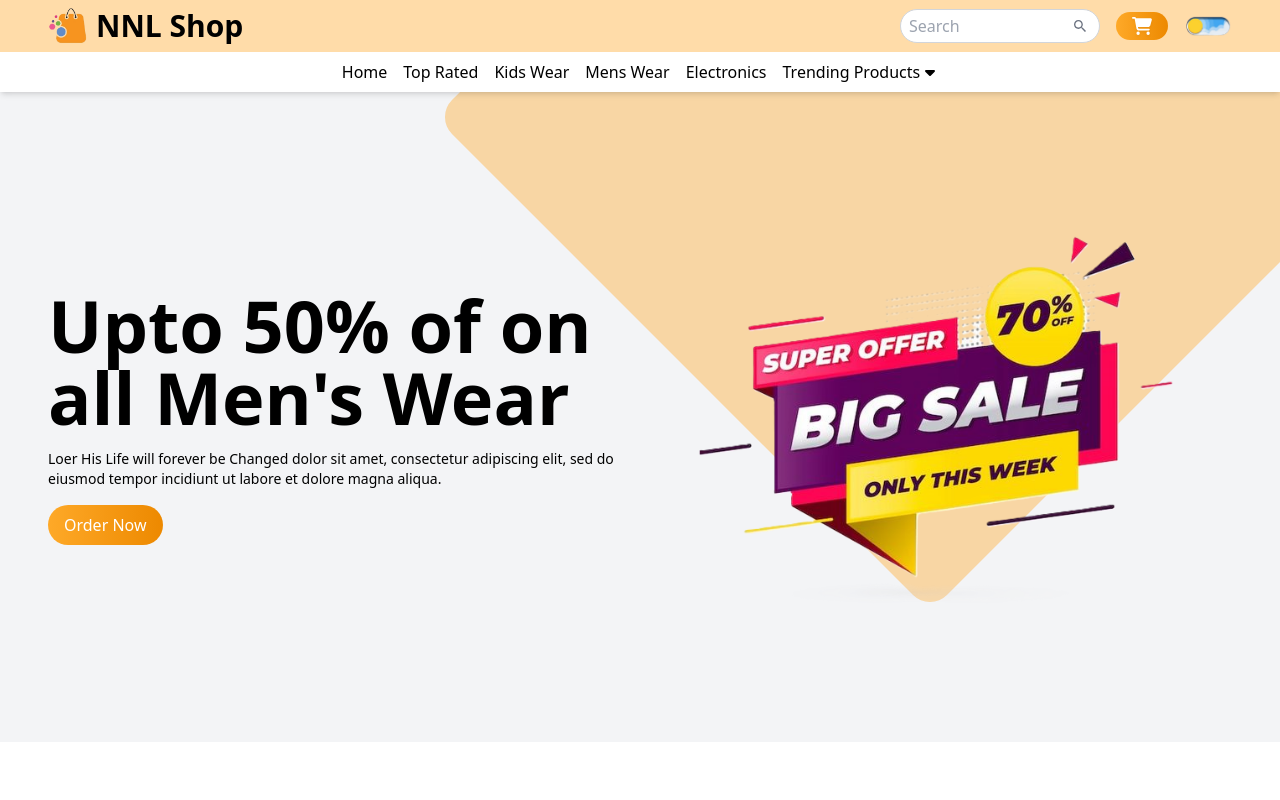
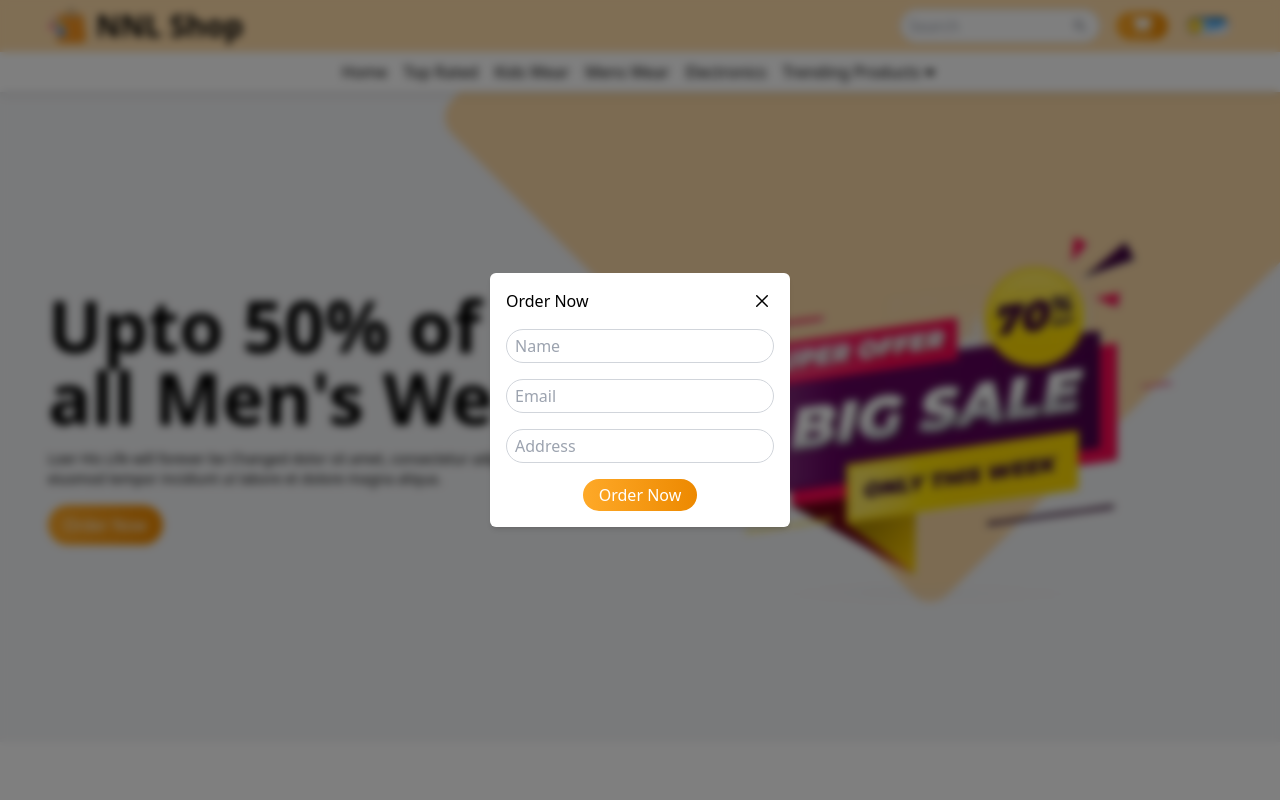
Before and after one commit to quangvansuong/Shopsy, a React (Vite) app: page / in a window 1280 px wide. Both pictures are taken after a click on the button 1142 px from the left and 26 px from the top of the page. Shown: the top 800 px of the page. Built offline with nearby package versions, Linux system fonts and the light colour scheme.

Commit message:
Build E-commerce website interface

```diff
--- a/src/App.jsx
+++ b/src/App.jsx
@@ -9,8 +9,12 @@ import Banner from './components/Banner/Banner'
 import Subcrible from './components/Subcrible/Subcrible'
 import Testimonial from './components/Testimonials/Testimonial'
 import Footer from './components/Footer/Footer'
+import Popup from './components/Popup/Popup'
 
 const App = () => {
+  const [orderPopup, setOrderPopup] = React.useState(false);
+  const handleOrderPopup =() => { setOrderPopup(!orderPopup)
+  };
 
   React.useEffect(()=> {
     AOS.init({
@@ -22,15 +26,16 @@ const App = () => {
     AOS.refresh();
   },[]);
   return (
-    <div className='bg-white dark:bg-gray-900  dark:text-white  duration-200'>
-      <Navbar/>
-      <Hero/>
+    <div className='bg-white dark:bg-gray-900 dark:text-white  duration-200'>
+      <Navbar handleOrderPopup={handleOrderPopup}/>
+      <Hero handleOrderPopup={handleOrderPopup}/>
       <Products/>
-      <TopProducts/>
+      <TopProducts handleOrderPopup={handleOrderPopup}/>
       <Banner/>
       <Subcrible/>
       <Testimonial/>
       <Footer/>
+      <Popup orderPopup = {orderPopup} setOrderPopup={setOrderPopup}/>
     </div>
   )
 
--- a/src/components/Hero/Hero.jsx
+++ b/src/components/Hero/Hero.jsx
@@ -27,7 +27,7 @@ const ImageList = [{
     "Loer His Life will forever be Changed dolor sit amet, consectetur adipiscing elit, sed do eiusmod tempor incidiunt ut labore et dolore magna aliqua."
 },
 ]
-const Hero = () => {
+const Hero = ({handleOrderPopup}) => {
     var settings = {
         dots: false,
         arrows: false,
@@ -69,7 +69,7 @@ const Hero = () => {
                  data-aos-duration="500"
                  data-aos-delay="300"
                >
-               <button className='bg-gradient-to-r from-primary to-secondary hover:scale-105 duration-200 text-white py-2 px-4 rounded-full'>
+               <button  onClick={handleOrderPopup} className='bg-gradient-to-r from-primary to-secondary hover:scale-105 duration-200 text-white py-2 px-4 rounded-full'>
                    Order Now
                </button>
                </div>
--- a/src/components/Navbar/Navbar.jsx
+++ b/src/components/Navbar/Navbar.jsx
@@ -52,7 +52,7 @@ const Menu = [
     },
   ];
 
-const Navbar = () => {
+const Navbar = ({handleOrderPopup}) => {
   return (
     <div className='shadow-md bg-white dark:bg-gray-900 dark:text-white duration-200 relative z-40'>
         {/* upper Navbar */}
@@ -82,7 +82,7 @@ const Navbar = () => {
                         <IoMdSearch className='text-gray-500 group-hover:text-primary absolute top-1/2 -translate-y-1/2 right-3'/>
                     </div>
                       {/* order button */}
-                <button onClick={() => alert("Ordering not available yet")}
+                <button onClick={() => handleOrderPopup()}
                     className='bg-gradient-to-r from-primary to-secondary transition-all duration-200 text-white py-1 px-4 rounded-full flex items-center gap-3 group'>
                     <span className='group-hover:block hidden transition-all duration-200'>Order</span> <FaCartShopping className='text-xl text-white drop-shadow-sm corsor-pointer'/>
                 </button>
@@ -94,7 +94,7 @@ const Navbar = () => {
             </div>
         </div>
          {/* Lower Navbar */}
-         <div className='flex justify-center'>
+         <div data-aos="zoom-in" className='flex justify-center'>
             <ul className='sm:flex hidden items-center gap-4'>
                 {
                     Menu.map((data)=>(
@@ -121,7 +121,6 @@ const Navbar = () => {
                                 </ul>
                             </div>
                         </li>
-
             </ul>
          </div>
     </div>
@@ -129,4 +128,3 @@ const Navbar = () => {
 }
 
 export default Navbar
-/////////////////////////////////////////53:14
--- /dev/null
+++ b/src/components/Popup/Popup.jsx
@@ -0,0 +1,39 @@
+import React from 'react'
+import { IoClose, IoCloseOutline } from 'react-icons/io5';
+
+const Popup = ({orderPopup, setOrderPopup}) => {
+  return (
+    <>{ orderPopup &&(
+      <div className='popup'>
+      <div className="h-screen w-screen fixed top-0 left-0 bg-black/50 z-50 backdrop-blur-sm">
+      <div className="fixed top-1/2 left-1/2 -translate-x-1/2 -translate-y-1/2 p-4 shadow-md bg-white dark:bg-gray-900 rounded-md duration-200 w-[300px]">
+        {/* Header section */}
+        <div className='flex items-center justify-between'>
+          <div>
+            <h1>Order Now</h1>
+          </div>
+          <div>
+            <IoCloseOutline className='text-2xl cursor-pointer ' onClick={() => setOrderPopup(false) }/>
+          </div>
+
+        </div>
+        {/* Form section */}
+        <div className='mt-4'>
+          <input type='text' placeholder='Name' className='w-full rounded-full  border border-gray-300 dark:border-gray-500 dark:bg-gray-800 px-2 py-1 mb-4' />
+          <input type='text' placeholder='Email' className='w-full rounded-full  border border-gray-300 dark:border-gray-500 dark:bg-gray-800 px-2 py-1 mb-4' />
+          <input type='text' placeholder='Address' className='w-full rounded-full  border border-gray-300 dark:border-gray-500 dark:bg-gray-800 px-2 py-1 mb-4' />
+          <div className='flex justify-center'>
+            <button className='bg-gradient-to-r from-primary to-secondary hover:scale-105 duration-200 text-white py-1 px-4 rounded-full'>
+              Order Now
+            </button>
+          </div>
+        </div>
+      </div>
+      </div>
+    </div>
+    )}
+    </>
+  );
+}
+
+export default Popup
--- a/src/components/TopProducts/TopProducts.jsx
+++ b/src/components/TopProducts/TopProducts.jsx
@@ -30,7 +30,7 @@ const ProductsData =[
       },
 ];
 
-const TopProducts = () => {
+const TopProducts = ({handleOrderPopup}) => {
   return (
     <div>
         <div className='container'>
@@ -66,7 +66,7 @@ const TopProducts = () => {
                         <p className='text-gray-500 group-hover:text-white duration-300 text-sm line-clamp-2'>
                         {data.description}
                         </p>
-                        <button className="bg-primary hover:scale-105 duration-300 text-white py-1 px-4 rounded-full mt-4 group-hover:bg-white group-hover:text-primary">
+                        <button className="bg-primary hover:scale-105 duration-300 text-white py-1 px-4 rounded-full mt-4 group-hover:bg-white group-hover:text-primary" onClick={handleOrderPopup}>
                             Order Now
                         </button>
                     </div>
```
